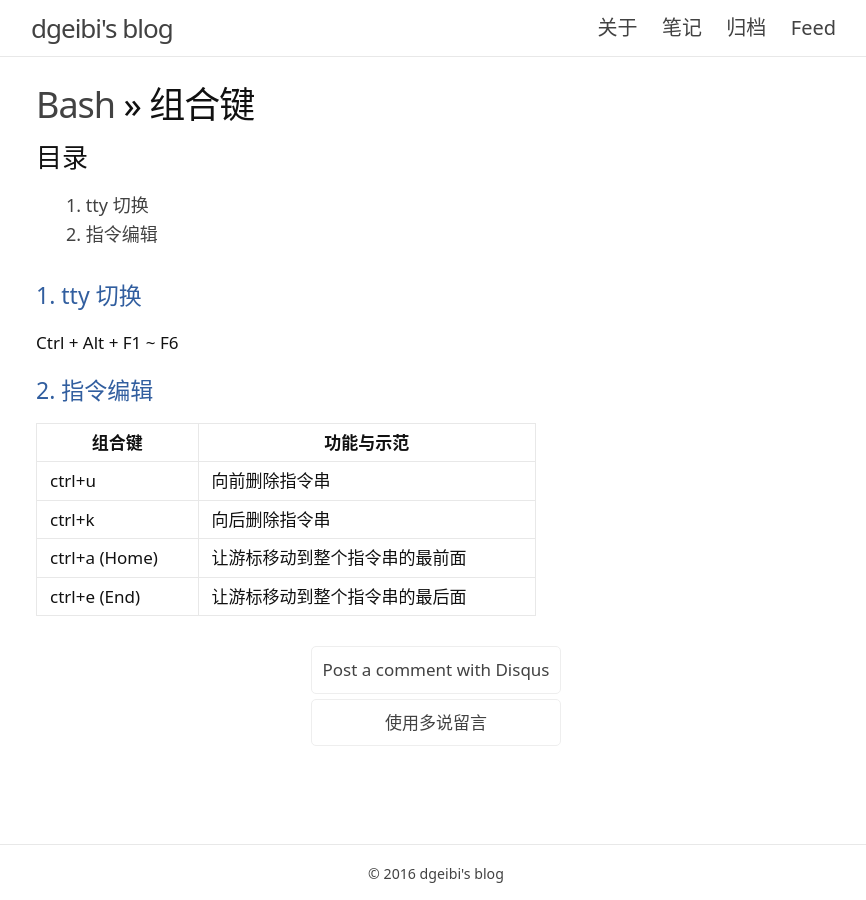
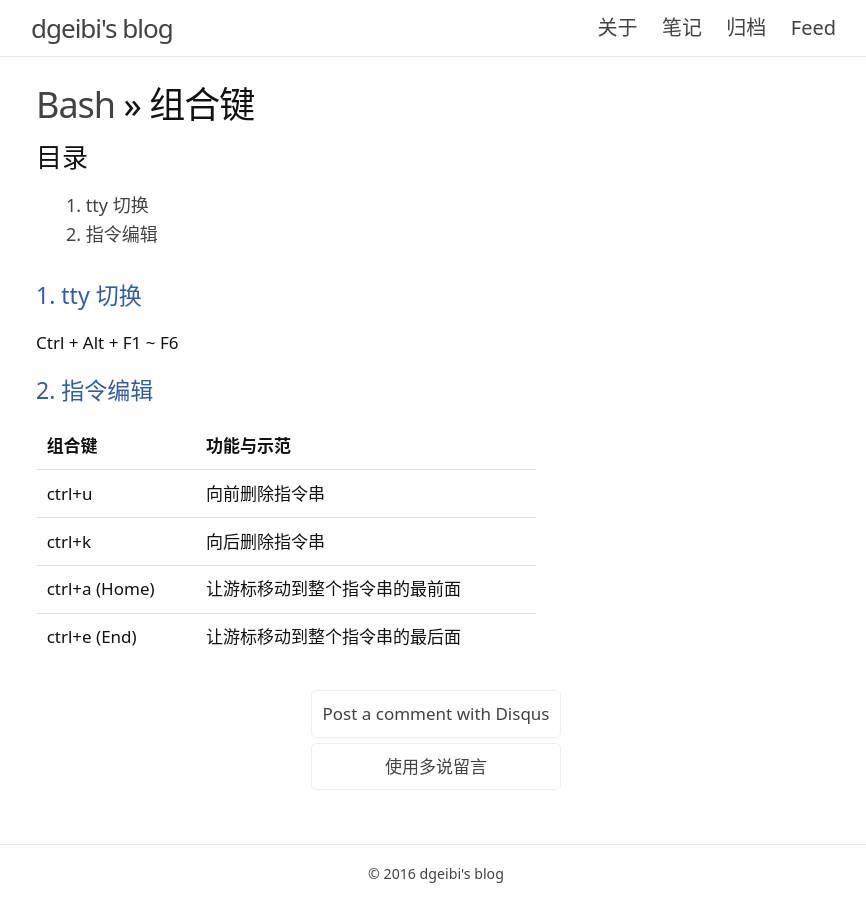
Before and after one commit to dgeibi/dgeibi.github.com, a Jekyll site: the page built from notes/bash/key.md, in a window 1280 px wide. Shown: the whole page, without its empty margins (204-1070 px from the left). Built offline with Jekyll 4.4.1, drawn with Linux system fonts in a browser that asks for light colours; comment, search, counter and statistics services are not loaded.

Commit message:
update at 2016-10-30 02:52:40 UTC

```diff
--- a/_sass/_base.scss
+++ b/_sass/_base.scss
@@ -222,18 +222,20 @@ table {
     min-width: 500px;
     border-collapse: collapse;
     border-spacing: 0;
-    border: 1px solid $grey-color-light;
 }
 
 th {
-    vertical-align: middle;
-    text-align: center;
-    border: 1px solid $grey-color-light;
-    padding: 6px 13px;
+    vertical-align: bottom;
+    font-weight: bold;
 }
 
 td {
     vertical-align: middle;
-    border: 1px solid $grey-color-light;
-    padding: 6px 13px;
+    border-top: 0.0625em solid #e0e0e0;
 }
+
+td,
+th {
+    text-align: left;
+    padding: 0.625em;
+}
```
Also changed, not shown: _posts/2016-10-08-drcom.md (+1 -1 lines), _posts/2016-10-12-build-openwrt-with-drcom.md (+1 -2 lines).
